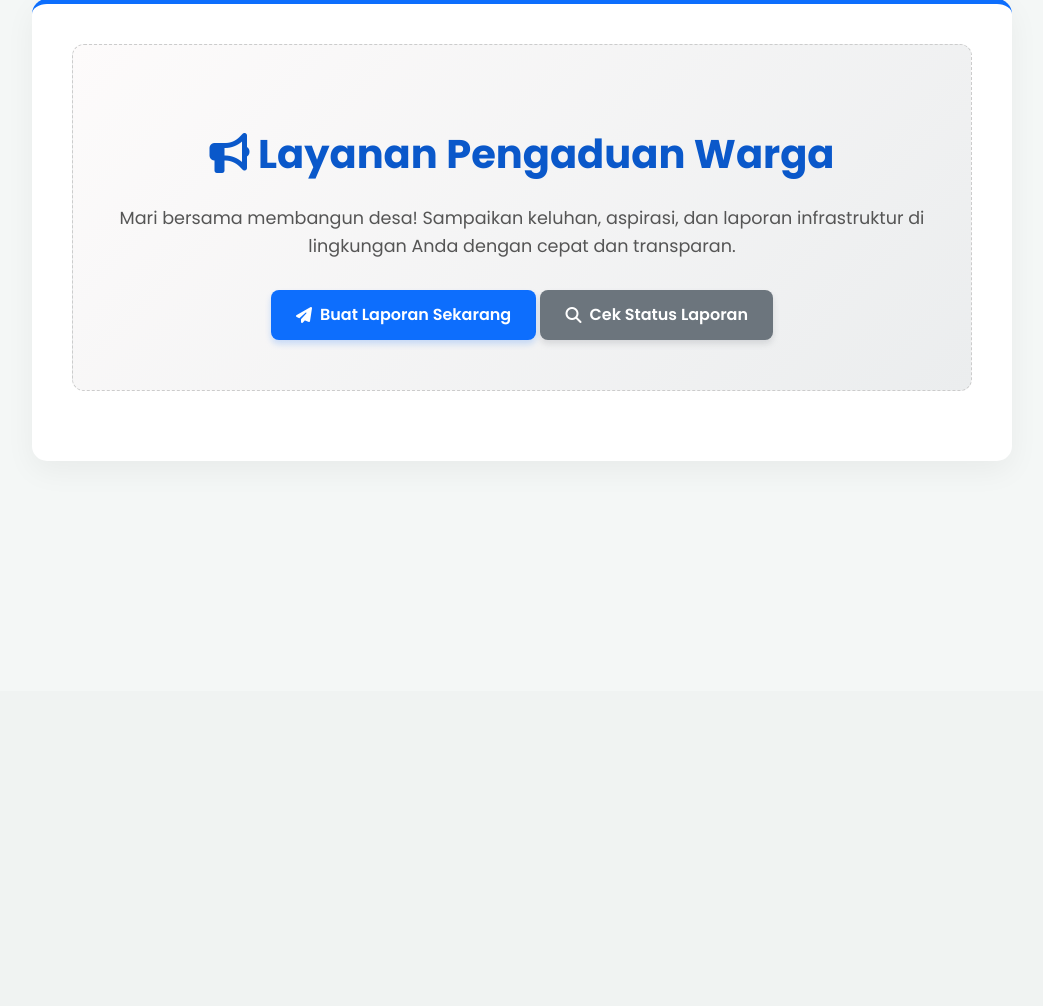
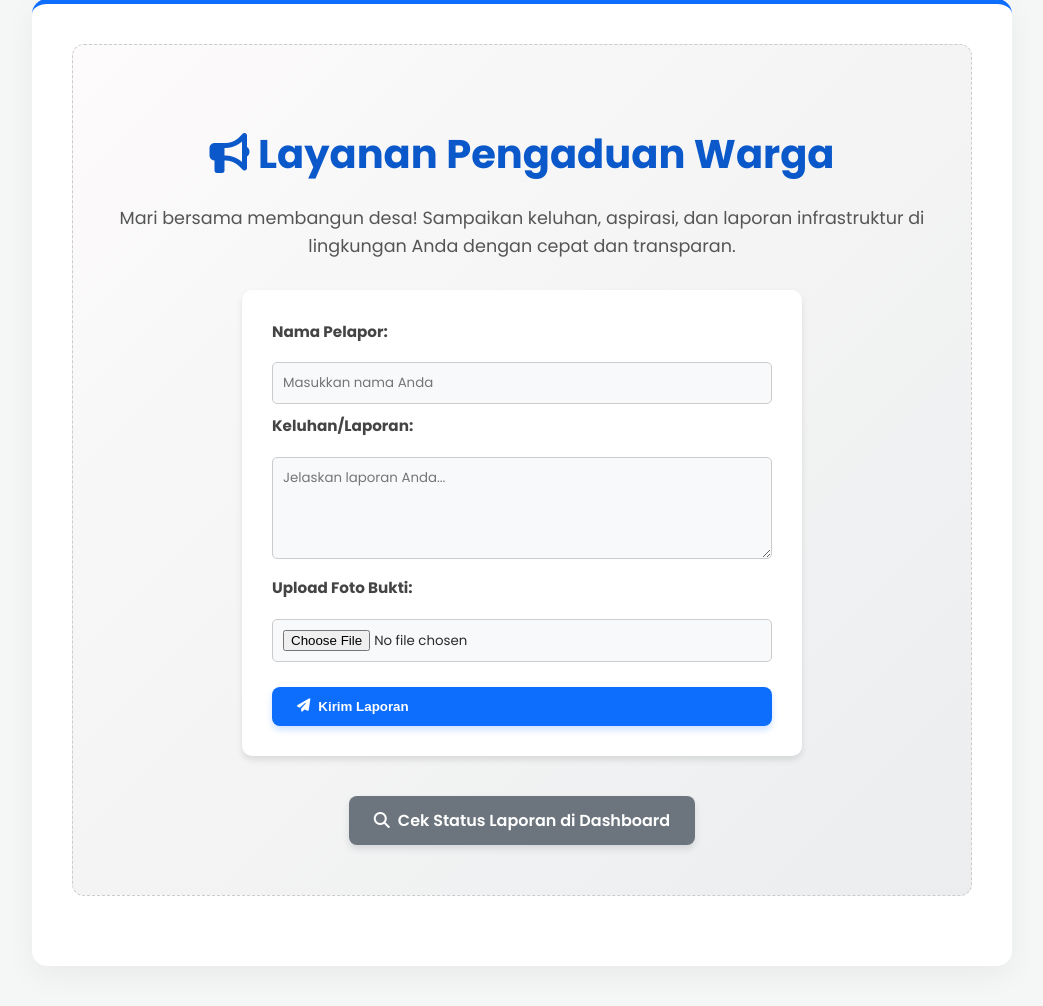
Before and after one commit to Kayzennn10/pengaduan-warga-ets2, a Flask app: page / in a window 1280 px wide. Shown: the part 109-1115 px from the top of the page, without its empty margins (118-1161 px from the left). Before the commit the page ends 570 px from the top, so only its background shows below. Run offline with Flask 3, Linux system fonts and the light colour scheme.

Commit message:
Fix: Tambah form input di index.html

```diff
--- a/templates/index.html
+++ b/templates/index.html
@@ -5,6 +5,25 @@
     <title>Portal Desa | Beranda</title>
     <link rel="stylesheet" href="https://cdnjs.cloudflare.com/ajax/libs/font-awesome/6.4.0/css/all.min.css">
     <link rel="stylesheet" href="{{ url_for('static', filename='style.css') }}">
+    <style>
+        /* Tambahan sedikit CSS biar formnya rapi */
+        .form-box {
+            background: #fff;
+            padding: 30px;
+            border-radius: 10px;
+            box-shadow: 0 4px 6px rgba(0,0,0,0.1);
+            max-width: 500px;
+            margin: 20px auto;
+            text-align: left;
+        }
+        .form-box input, .form-box textarea {
+            width: 100%;
+            padding: 10px;
+            margin: 10px 0;
+            border: 1px solid #ccc;
+            border-radius: 5px;
+        }
+    </style>
 </head>
 <body>
     <nav class="navbar">
@@ -19,8 +38,25 @@
         <div class="hero">
             <h1><i class="fas fa-bullhorn"></i> Layanan Pengaduan Warga</h1>
             <p>Mari bersama membangun desa! Sampaikan keluhan, aspirasi, dan laporan infrastruktur di lingkungan Anda dengan cepat dan transparan.</p>
-            <a href="/pengaduan" class="btn"><i class="fas fa-paper-plane"></i> Buat Laporan Sekarang</a>
-            <a href="/dashboard" class="btn btn-secondary"><i class="fas fa-search"></i> Cek Status Laporan</a>
+
+            <div class="form-box">
+                <form action="/pengaduan" method="POST" enctype="multipart/form-data">
+                    <label><b>Nama Pelapor:</b></label>
+                    <input type="text" name="nama" placeholder="Masukkan nama Anda" required>
+
+                    <label><b>Keluhan/Laporan:</b></label>
+                    <textarea name="keluhan" rows="4" placeholder="Jelaskan laporan Anda..." required></textarea>
+
+                    <label><b>Upload Foto Bukti:</b></label>
+                    <input type="file" name="foto" accept="image/*" required>
+
+                    <button type="submit" class="btn" style="width: 100%; margin-top: 15px;">
+                        <i class="fas fa-paper-plane"></i> Kirim Laporan
+                    </button>
+                </form>
+            </div>
+
+            <a href="/dashboard" class="btn btn-secondary" style="margin-top: 20px;"><i class="fas fa-search"></i> Cek Status Laporan di Dashboard</a>
         </div>
     </div>
 </body>
```
